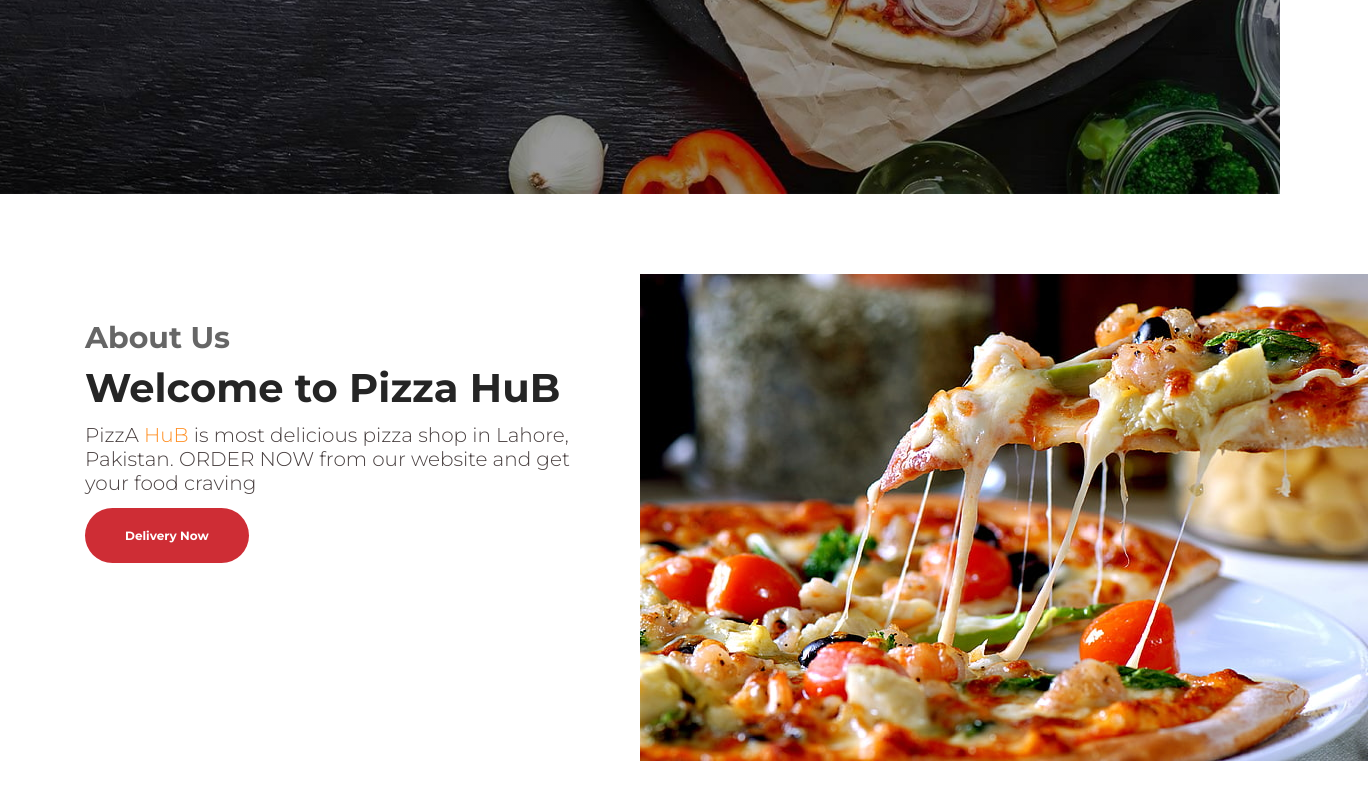
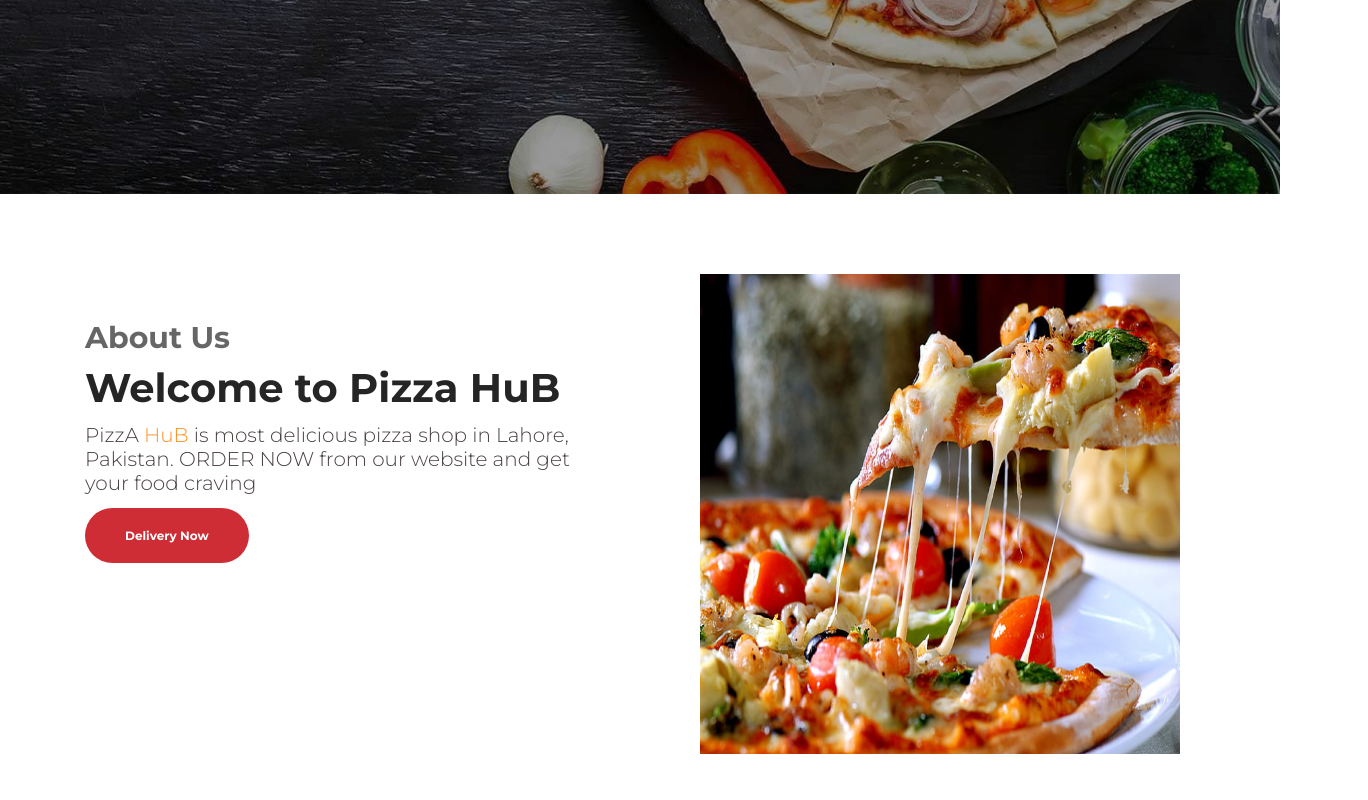
Before and after one commit to haiderali015/Pizza-Website-In-React, a React (Create React App) app: page / in a window 1280 px wide. Shown: the part 606-1406 px from the top of the page, 1368 px wide, since content can reach past the window. Built offline with nearby package versions, Linux system fonts and the light colour scheme.

Commit message:
about section completed

```diff
--- a/src/App.css
+++ b/src/App.css
@@ -144,3 +144,15 @@
   font-size: 20px;
   font-weight: 300;
 }
+.about_img
+{
+  width: 100%;
+  overflow: hidden;
+  margin-left: 60px;
+}
+
+.about_img img
+{
+  width: 80%;
+  height: 60vh;
+}
```
